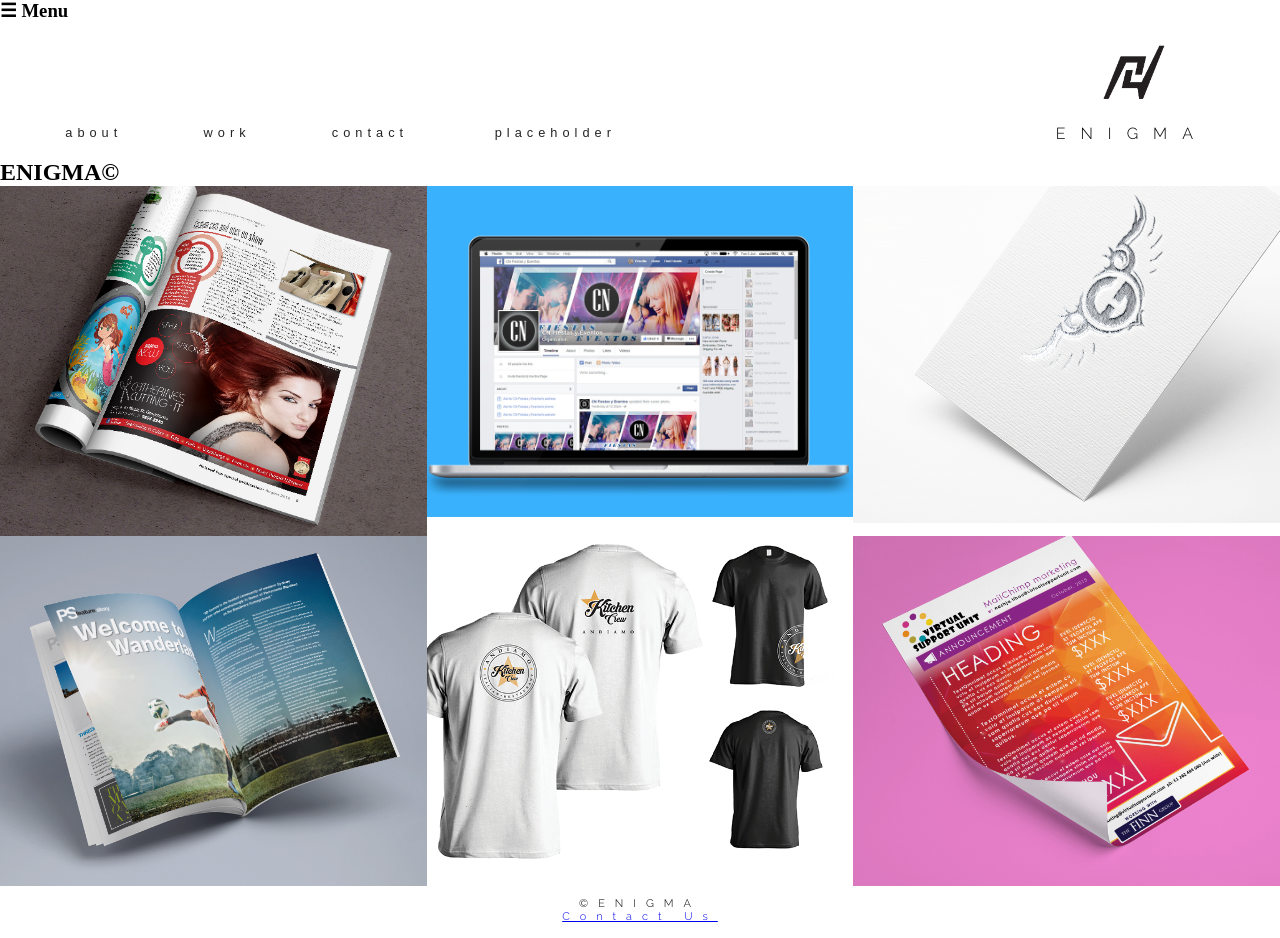
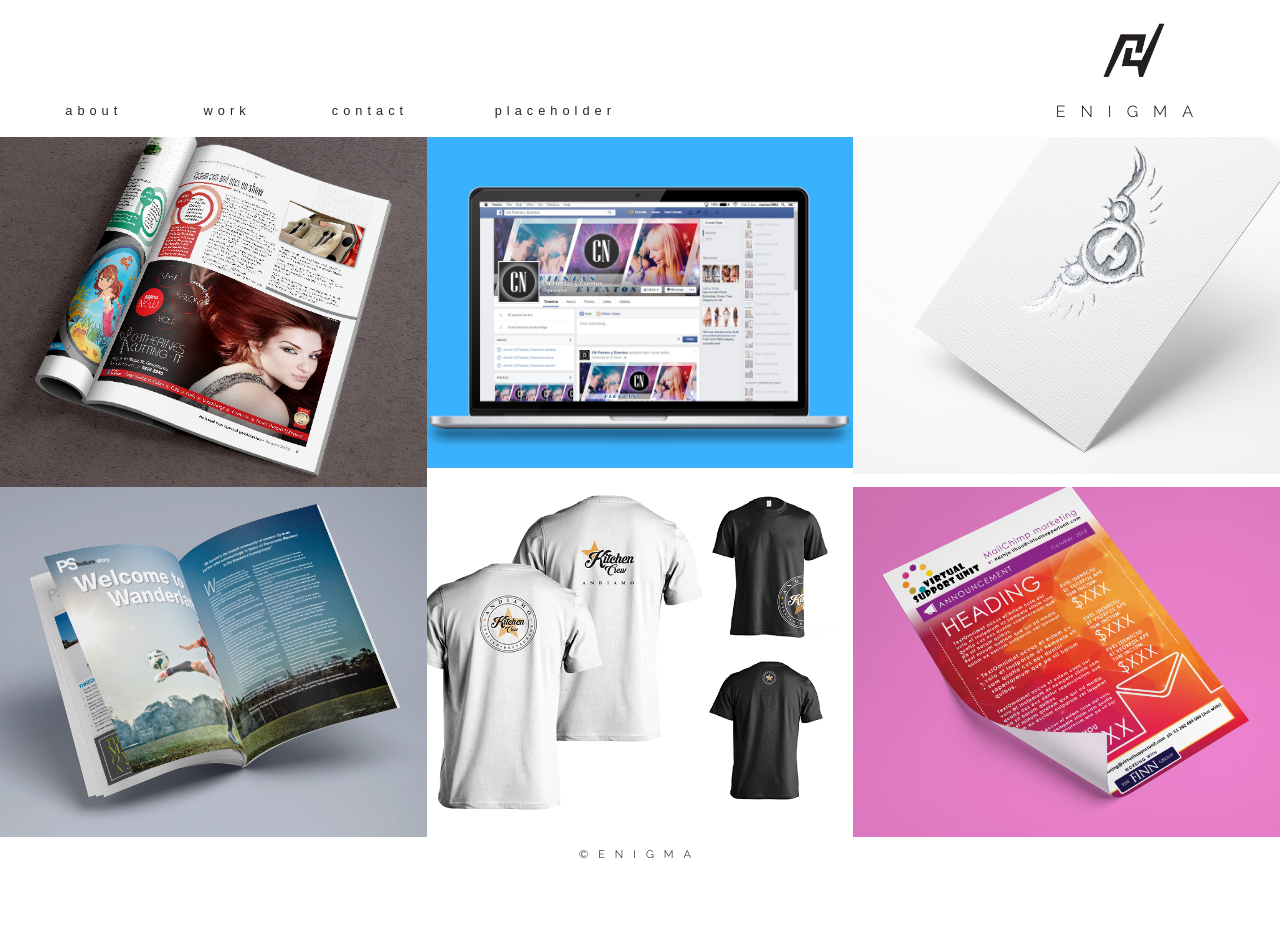
Before and after one commit to priscillaalmeida/priscillaalmeida.github.io, a plain HTML site: page unit_8/index.html in a window 1280 px wide. After the commit the page ends 876 px from the top, so only its background shows below. Drawn offline with Linux system fonts and the light colour scheme; a web font is replaced by a local one.

Commit message:
unit8_Update

```diff
--- a/unit_8/index.html
+++ b/unit_8/index.html
@@ -12,7 +12,7 @@
 
       <body>
 
-            <h3>&#9776; Menu </h3>
+            <!-- <h3>&#9776; Menu </h3>                    MOB -->
 
               <section id="logoparent">
                   <img id="logo" src="images/Logo.png">
@@ -28,7 +28,7 @@
                 </nav>
 
                 <h1>ENIGMA</h1>
-                <h2>ENIGMA&#169;</h2>
+               <!--  <h2>ENIGMA&#169;</h2>              MOB -->
 
            </header>
 
@@ -88,7 +88,7 @@
         <footer>
           <p>&#169;ENIGMA</p>
 
-          <a href="mailto:palmeida.cg@gmail.com?subject=hello, i'm interested in">Contact Us </a>
+         <!--  <a href="mailto:palmeida.cg@gmail.com?subject=hello, i'm interested in">Contact Us </a>                                  MOB -->
         </footer>
 
       </body>
```
Also changed, not shown: unit_8/css/style.css (+5 -12 lines).
